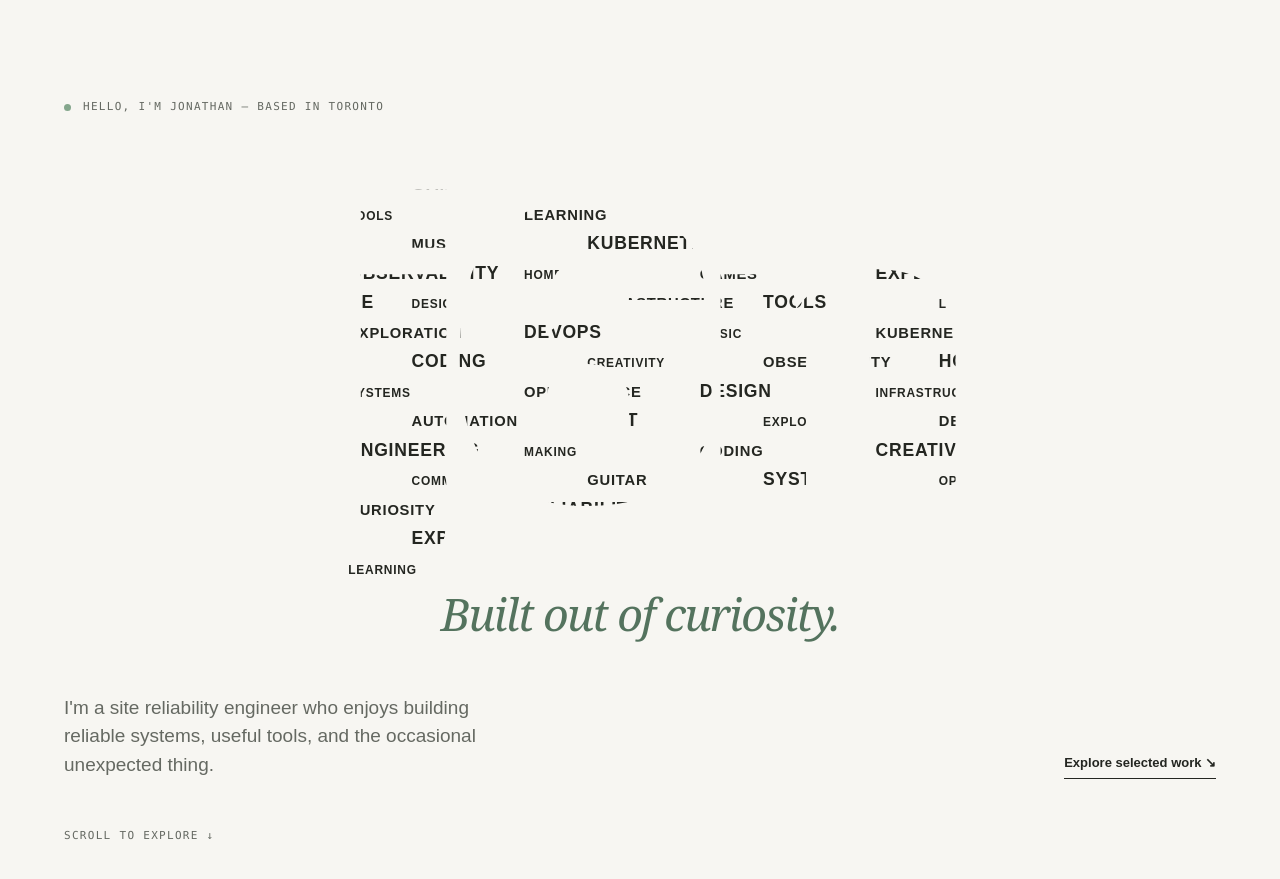
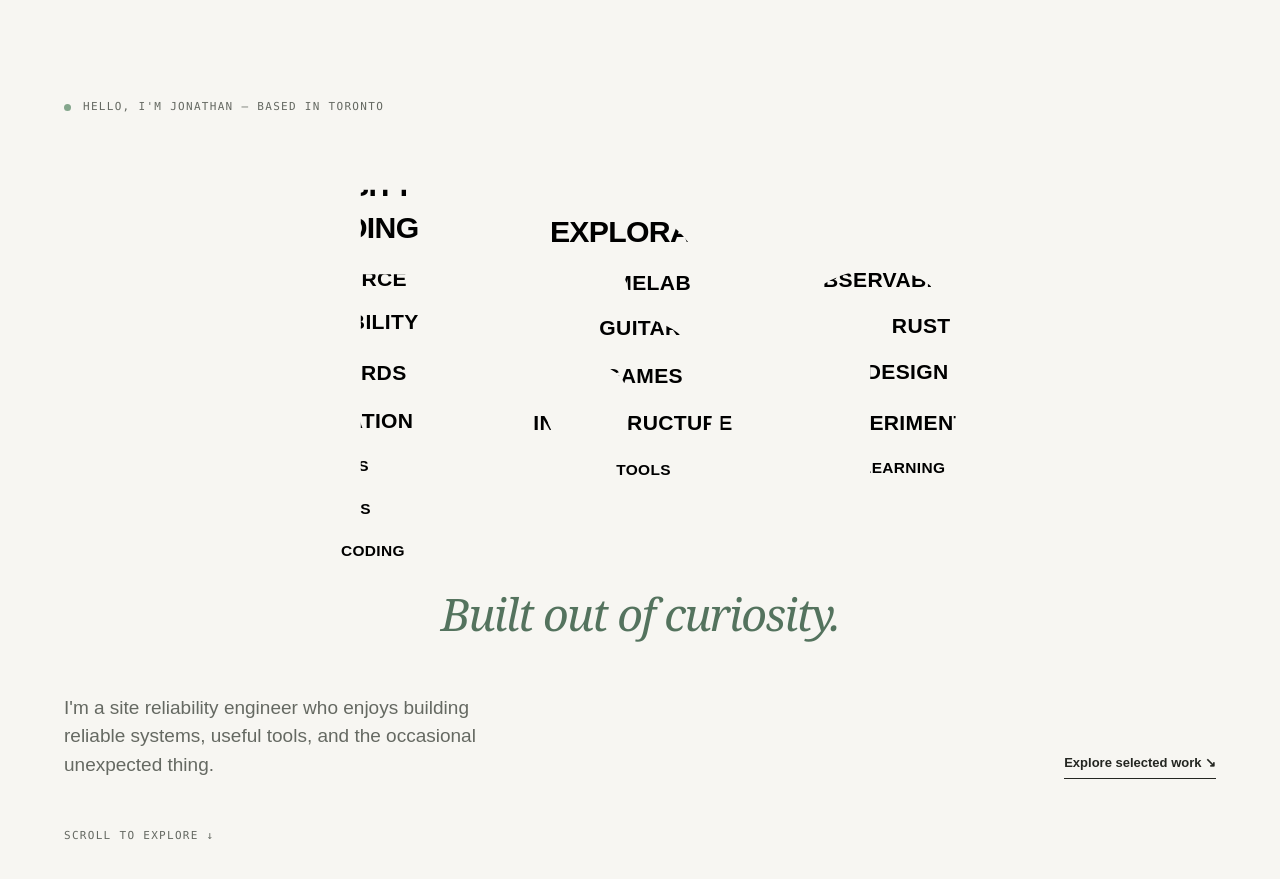
Before and after one commit to j6nca/j6nca, a Next.js app: page / in a window 1280 px wide. Shown: the part 1880-2759 px from the top of the page. Built offline with nearby package versions, Linux system fonts and the light colour scheme.

Commit message:
feat: compose hybrid j6n word cloud with unique weighted terms

```diff
--- a/src/app/components/WordCloud.jsx
+++ b/src/app/components/WordCloud.jsx
@@ -1,36 +1,51 @@
-'use client'
+import { cloudWords } from './wordCloudWords'
 
-const terms = [
-  'KUBERNETES','CREATIVITY','GUITAR','BUILD','OBSERVABILITY','SYSTEMS','CURIOSITY',
-  'HOMELAB','OPEN SOURCE','RELIABILITY','GAMES','DESIGN','AUTOMATION','EXPERIMENTS',
-  'INFRASTRUCTURE','RUST','KEYBOARDS','TOOLS','EXPLORATION','ENGINEERING',
-  'LEARNING','DEVOPS','MAKING','IDEAS','MUSIC','CODING','COMMUNITY'
+// Deliberately composed rather than repeating a texture.
+// Each term is rendered exactly once; the mask preserves the j6n silhouette.
+const placements = [
+  [165, 92], [585, 88], [980, 98],
+  [185, 152], [620, 158], [985, 160],
+  [155, 220], [595, 226], [960, 222],
+  [190, 282], [600, 290], [1000, 287],
+  [170, 354], [605, 358], [980, 353],
+  [175, 422], [590, 425], [975, 426],
+  [160, 484], [605, 490], [975, 486],
+  [170, 545], [595, 550], [970, 546],
+  [220, 604], [745, 604],
 ]
 
-// A dense, repeating typographic texture clipped to the j6n wordmark.
-// The text is decorative; the accessible heading is provided separately.
+const normalize = value => value.trim().replace(/\s+/g, ' ').toLocaleLowerCase('en')
+
 export default function WordCloud() {
-  const rows = Array.from({ length: 19 }, (_, row) => {
-    const count = 5 + row % 3
-    return Array.from({ length: count }, (_, column) => ({
-      text: terms[(row * 7 + column * 3) % terms.length],
-      x: -65 + column * 250 + (row % 2) * 90,
-      y: 42 + row * 42,
-      size: 17 + ((row + column) % 3) * 4,
-    }))
-  }).flat()
+  const uniqueWords = cloudWords.filter((word, index, words) =>
+    words.findIndex(candidate => normalize(candidate.text) === normalize(word.text)) === index
+  )
 
   return (
     <div className="editorial-wordcloud">
       <h1 id="editorial-heading" className="editorial-visually-hidden">Built out of curiosity.</h1>
-      <svg viewBox="0 0 1200 660" preserveAspectRatio="xMidYMid meet" role="img" aria-label="j6n formed from words about engineering, curiosity, creativity, and making things">
+      <svg viewBox="0 0 1200 660" preserveAspectRatio="xMidYMid meet" role="img" aria-label="j6n formed from unique words describing engineering, creativity, projects, and personal interests">
         <defs>
           <clipPath id="editorial-cloud-letters">
             <text x="600" y="526" textAnchor="middle" fontFamily="Arial Black, Arial, sans-serif" fontSize="610" fontWeight="900" letterSpacing="-47">j6n</text>
           </clipPath>
         </defs>
-        <g clipPath="url(#editorial-cloud-letters)" fill="var(--ink)" fontFamily="Arial, sans-serif" fontWeight="800">
-          {rows.map((word, index) => <text key={index} x={word.x} y={word.y} fontSize={word.size} letterSpacing="1.1">{word.text}</text>)}
+        <g clipPath="url(#editorial-cloud-letters)" fontFamily="Arial, Helvetica, sans-serif" fontWeight="800">
+          {uniqueWords.map((word, index) => {
+            const [x, y] = placements[index] || [600, 625]
+            const size = word.weight === 3 ? 43 : word.weight === 2 ? 30 : 22
+            return (
+              <text
+                key={normalize(word.text)}
+                x={x}
+                y={y}
+                textAnchor="middle"
+                fontSize={size}
+                letterSpacing={word.weight === 3 ? '-1' : '.5'}
+                className={`editorial-cloud-word editorial-cloud-weight-${word.weight}`}
+              >{word.text}</text>
+            )
+          })}
         </g>
       </svg>
       <p className="editorial-cloud-tagline">Built out of curiosity.</p>
```
